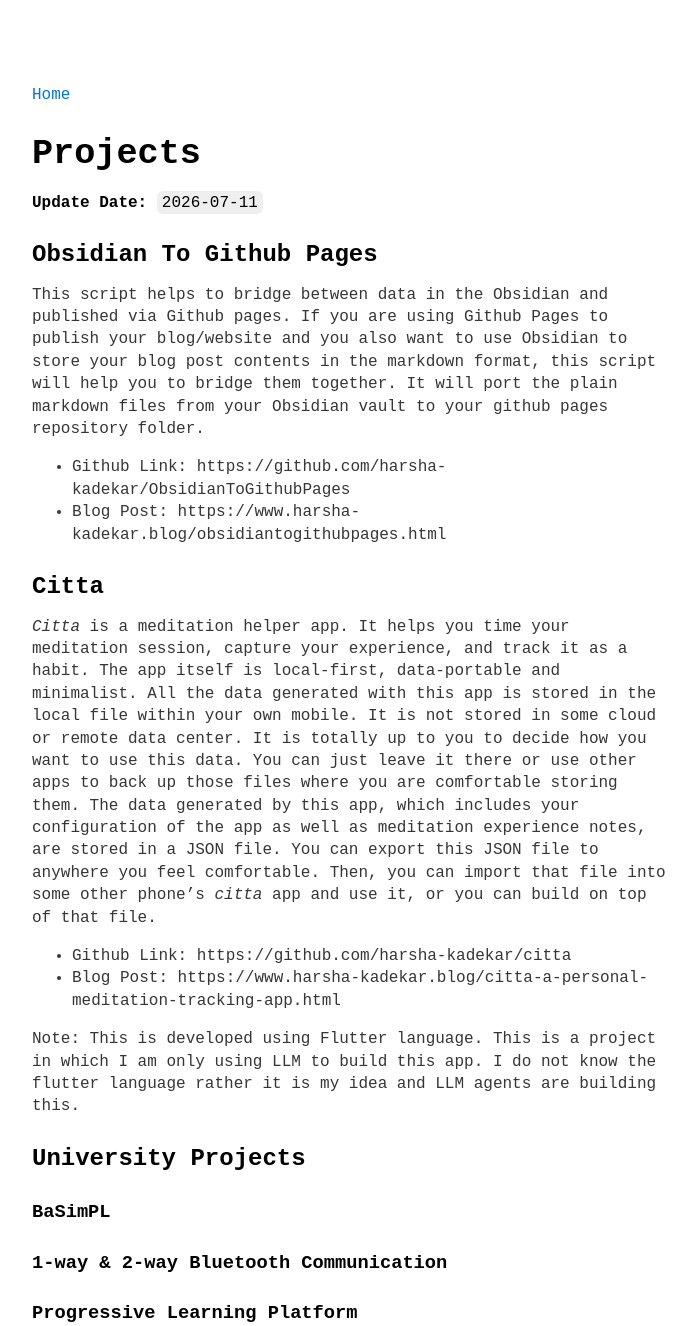
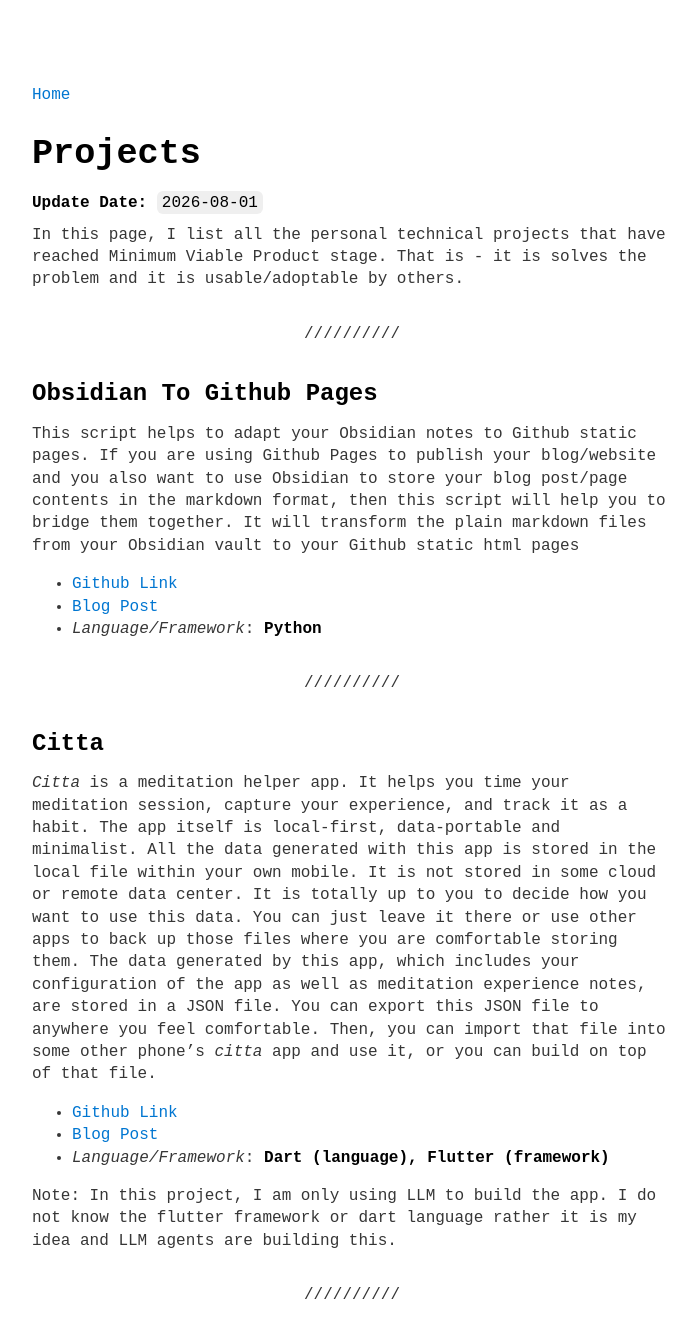
Before and after one commit to harsha-kadekar/harsha-kadekar.github.io, a Jekyll site: the page built from projects.md, in a window 1280 px wide. Shown: the whole page, without its empty margins (288-984 px from the left). Built offline with Jekyll 4.4.1, drawn with Linux system fonts in a browser that asks for light colours.

Commit message:
add: projects page

```diff
--- a/_data/menu.yml
+++ b/_data/menu.yml
@@ -24,6 +24,8 @@ entries:
         url: about.html
       - title: <i>Now (to know the latest updates from me)</i>
         url: now.html
+      - title: <i> Projects (list of personal technical projects)</i>
+        url: projects.html
       - title: <i>Movies (to know about movies i liked)</i>
         url: movies.html
       - title: <i>search for a post</i>
--- a/projects.md
+++ b/projects.md
@@ -1,31 +1,35 @@
 ---
-date: 2026-07-11
+date: 2026-08-01
 layout: page
 title: Projects
 ---
 
-**Update Date:** `2026-07-11`
+**Update Date:** `2026-08-01`
+
+In this page, I list all the personal technical projects that have reached Minimum Viable Product stage. That is - it is solves the problem and it is usable/adoptable by others.
+
+---
+
 
 ## Obsidian To Github Pages
 
-This script helps to bridge between data in the Obsidian and published via Github pages. If you are using Github Pages to publish your blog/website and you also want to use Obsidian to store your blog post contents in the markdown format, this script will help you to bridge them together. It will port the plain markdown files from your Obsidian vault to your github pages repository folder.
+This script helps to adapt your Obsidian notes to Github static pages. If you are using Github Pages to publish your blog/website and you also want to use Obsidian to store your blog post/page contents in the markdown format, then this script will help you to bridge them together. It will transform the plain markdown files from your Obsidian vault to your Github static html pages
 
-- Github Link: https://github.com/harsha-kadekar/ObsidianToGithubPages
-- Blog Post: https://www.harsha-kadekar.blog/obsidiantogithubpages.html
+- [Github Link](https://github.com/harsha-kadekar/ObsidianToGithubPages)
+- [Blog Post](https://www.harsha-kadekar.blog/obsidiantogithubpages.html)
+- *Language/Framework*: **Python**
+
+---
+
 
 ## Citta
 
 *Citta* is a meditation helper app. It helps you time your meditation session, capture your experience, and track it as a habit. The app itself is local-first, data-portable and minimalist. All the data generated with this app is stored in the local file within your own mobile. It is not stored in some cloud or remote data center. It is totally up to you to decide how you want to use this data. You can just leave it there or use other apps to back up those files where you are comfortable storing them. The data generated by this app, which includes your configuration of the app as well as meditation experience notes, are stored in a JSON file. You can export this JSON file to anywhere you feel comfortable. Then, you can import that file into some other phone's *citta* app and use it, or you can build on top of that file.
 
-- Github Link: https://github.com/harsha-kadekar/citta
-- Blog Post: https://www.harsha-kadekar.blog/citta-a-personal-meditation-tracking-app.html
+- [Github Link](https://github.com/harsha-kadekar/citta)
+- [Blog Post](https://www.harsha-kadekar.blog/citta-a-personal-meditation-tracking-app.html)
+- *Language/Framework*: **Dart (language), Flutter (framework)**
 
-Note: This is developed using Flutter language. This is a project in which I am only using LLM to build this app. I do not know the flutter language rather it is my idea and LLM agents are building this.
+Note: In this project, I am only using LLM to build the app. I do not know the flutter framework or dart language rather it is my idea and LLM agents are building this.
 
-## University Projects
-
-### BaSimPL
-
-### 1-way & 2-way Bluetooth Communication
-
-### Progressive Learning Platform
+---
```
